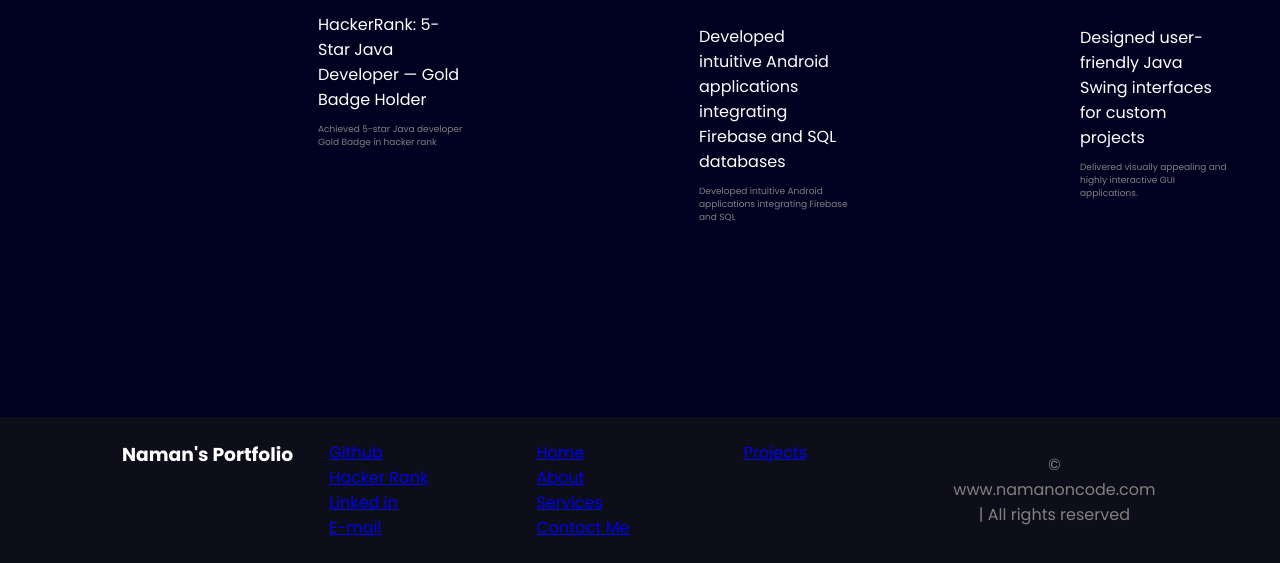
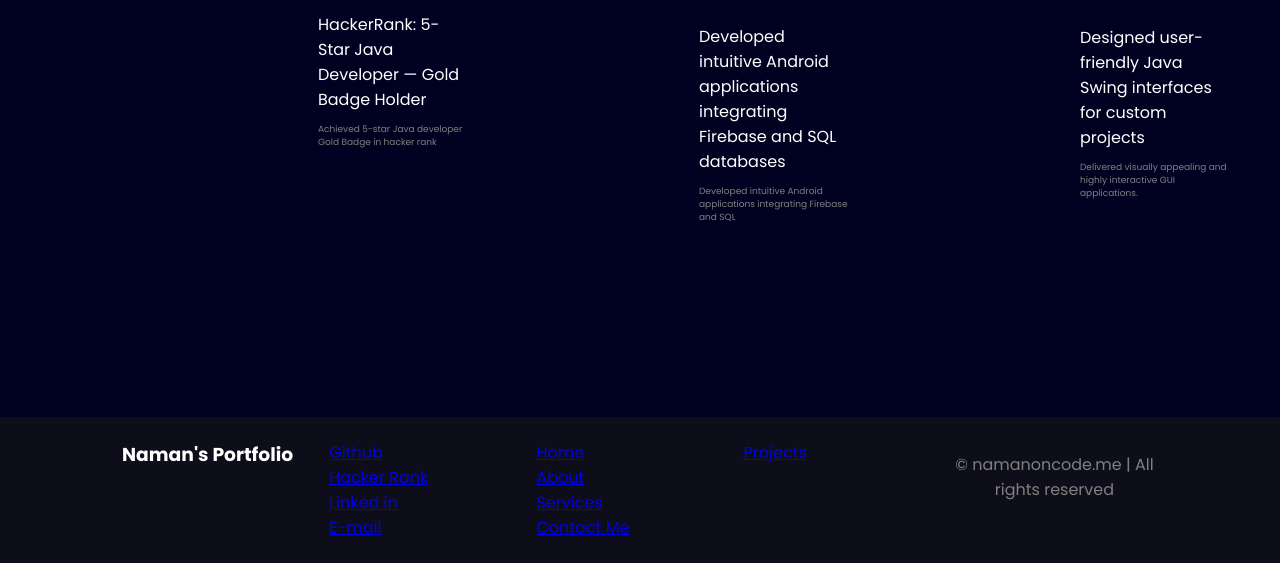
Before and after one commit to namanONcode/namanONcode.github.io, a plain HTML site: page index.html in a window 1280 px wide. Shown: the part 1205-1768 px from the top of the page. Drawn offline with nearby package versions, Linux system fonts and the light colour scheme.

Commit message:
Update index.html

```diff
--- a/index.html
+++ b/index.html
@@ -356,7 +356,7 @@
     </div>
 
      <div class="footer-rights">
-         © www.namanoncode.com | All rights reserved
+         © namanoncode.me | All rights reserved
      </div>
 
 </footer>
```
